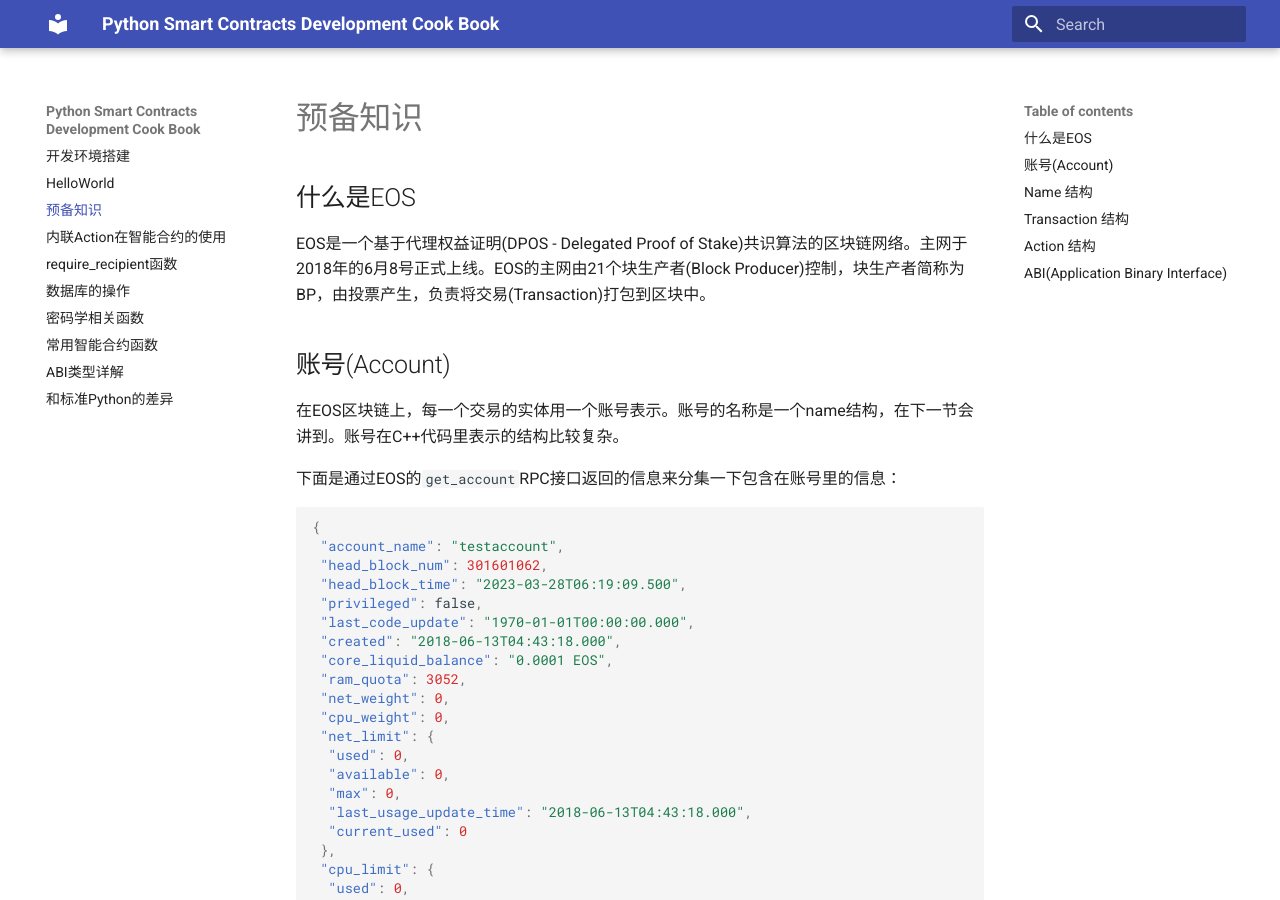
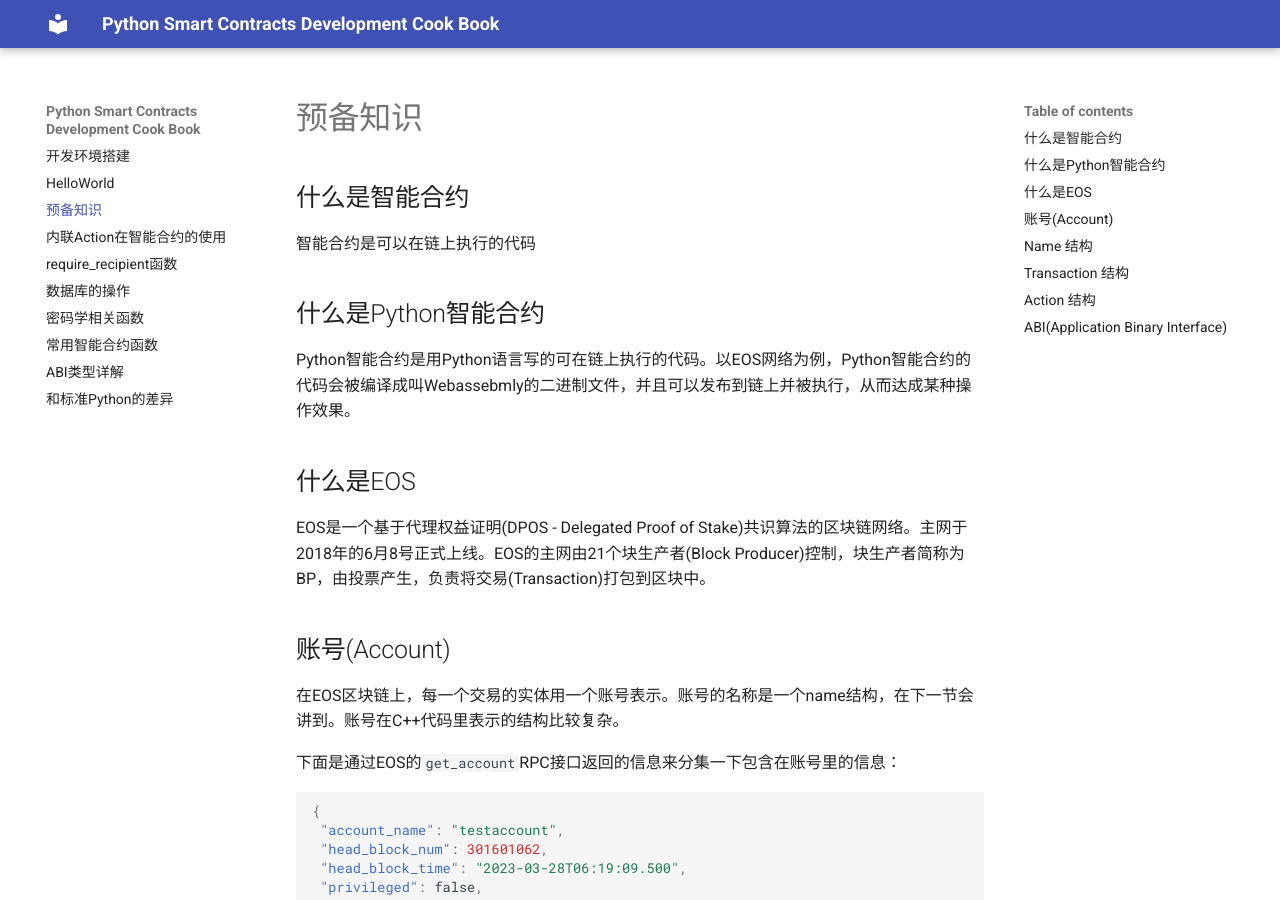
Before and after one commit to learnforpractice/pscdk-book, an MkDocs documentation site: the page built from docs/prelude.md, in a window 1280 px wide and 900 px high. Built offline with MkDocs 1.6.1 and Material for MkDocs 9.7.7, drawn with Linux system fonts in a browser that asks for light colours.

Commit message:
Update docs

```diff
--- a/docs/prelude.md
+++ b/docs/prelude.md
@@ -1,4 +1,12 @@
 # 预备知识
+
+## 什么是智能合约
+
+智能合约是可以在链上执行的代码
+
+## 什么是Python智能合约
+
+Python智能合约是用Python语言写的可在链上执行的代码。以EOS网络为例，Python智能合约的代码会被编译成叫Webassebmly的二进制文件，并且可以发布到链上并被执行，从而达成某种操作效果。
 
 ## 什么是EOS
 EOS是一个基于代理权益证明(DPOS - Delegated Proof of Stake)共识算法的区块链网络。主网于2018年的6月8号正式上线。EOS的主网由21个块生产者(Block Producer)控制，块生产者简称为BP，由投票产生，负责将交易(Transaction)打包到区块中。
--- a/mkdocs.yml
+++ b/mkdocs.yml
@@ -1,4 +1,6 @@
 site_name: Python Smart Contracts Development Cook Book
+plugins:
+    - chat
 nav:
     - 'env.md'
     - 'helloworld.md'
```
Also changed, not shown: docs/database.md (+0 -2 lines), docs/abi.md (line endings or trailing spaces), docs/action.md (line endings or trailing spaces), 4 other files.
